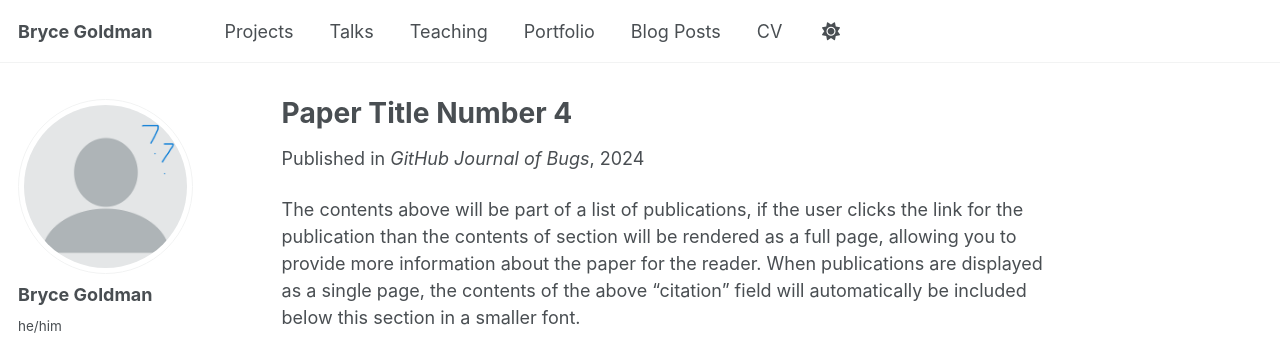
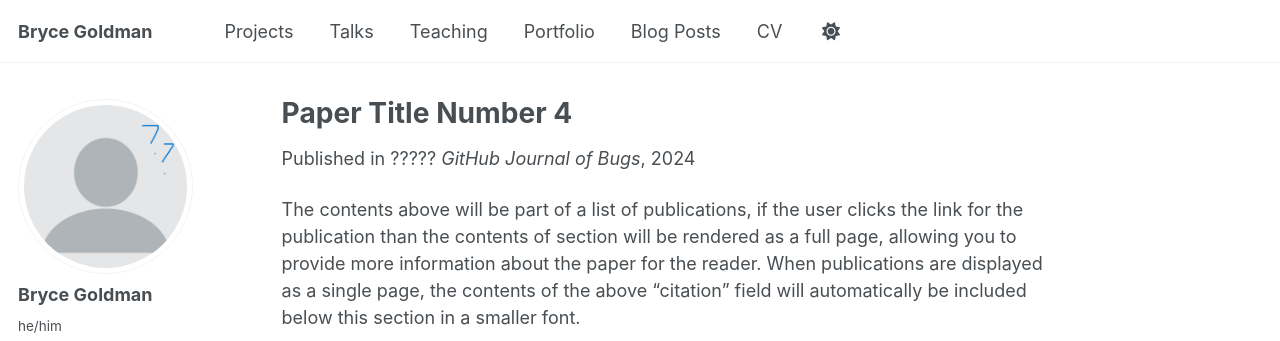
Before and after one commit to Alkizar/alkizar.github.io, a Jekyll site: the page built from _publications/2024-02-17-paper-title-number-4.md, in a window 1280 px wide and 1083 px high. Shown: the top 341 px of the window. Built offline with Jekyll 4.4.1, drawn with Linux system fonts in a browser that asks for light colours.

```diff
--- a/_layouts/single.html
+++ b/_layouts/single.html
@@ -37,7 +37,7 @@ layout: default
         {% if page.collection == 'teaching' %}
           <p> {{ page.type }}, <i>{{ page.venue }}</i>, {{ page.date | default: "1900-01-01" | date: "%Y" }} </p>
         {% elsif page.venue and page.date %}
-          <p>Published in <i>{{ page.venue }}</i>, {{ page.date | default: "1900-01-01" | date: "%Y" }} </p>
+          <p>Published in ????? <i>{{ page.venue }}</i>, {{ page.date | default: "1900-01-01" | date: "%Y" }} </p>
         {% elsif page.date %}
           <p class="page__date"><strong><i class="fa fa-fw fa-calendar" aria-hidden="true"></i> {{ site.data.ui-text[site.locale].date_label | default: "Published:" }}</strong> <time datetime="{{ page.date | date_to_xmlschema }}">{{ page.date | default: "1900-01-01" | date: "%B %d, %Y" }}</time></p>
         {% endif %}
```
